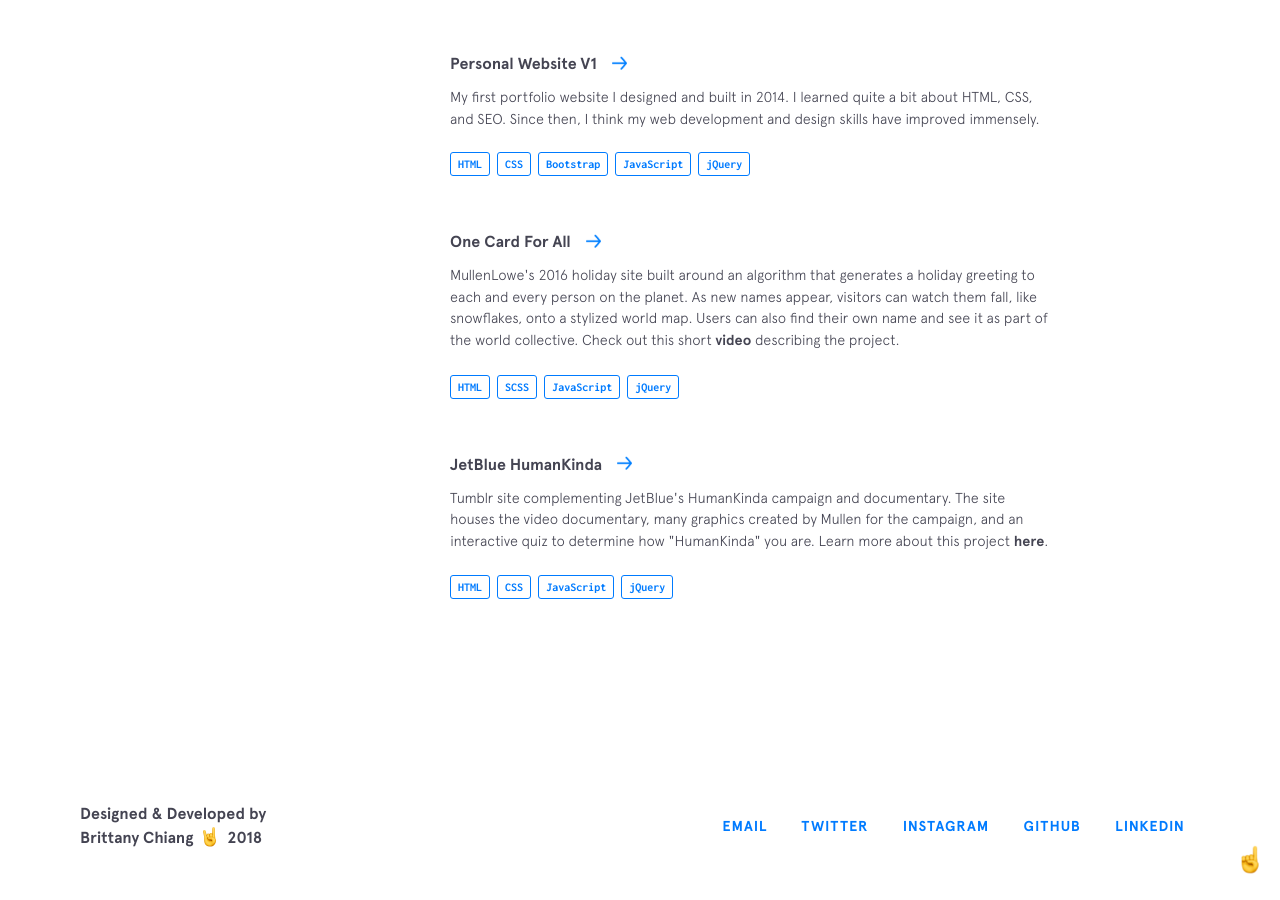
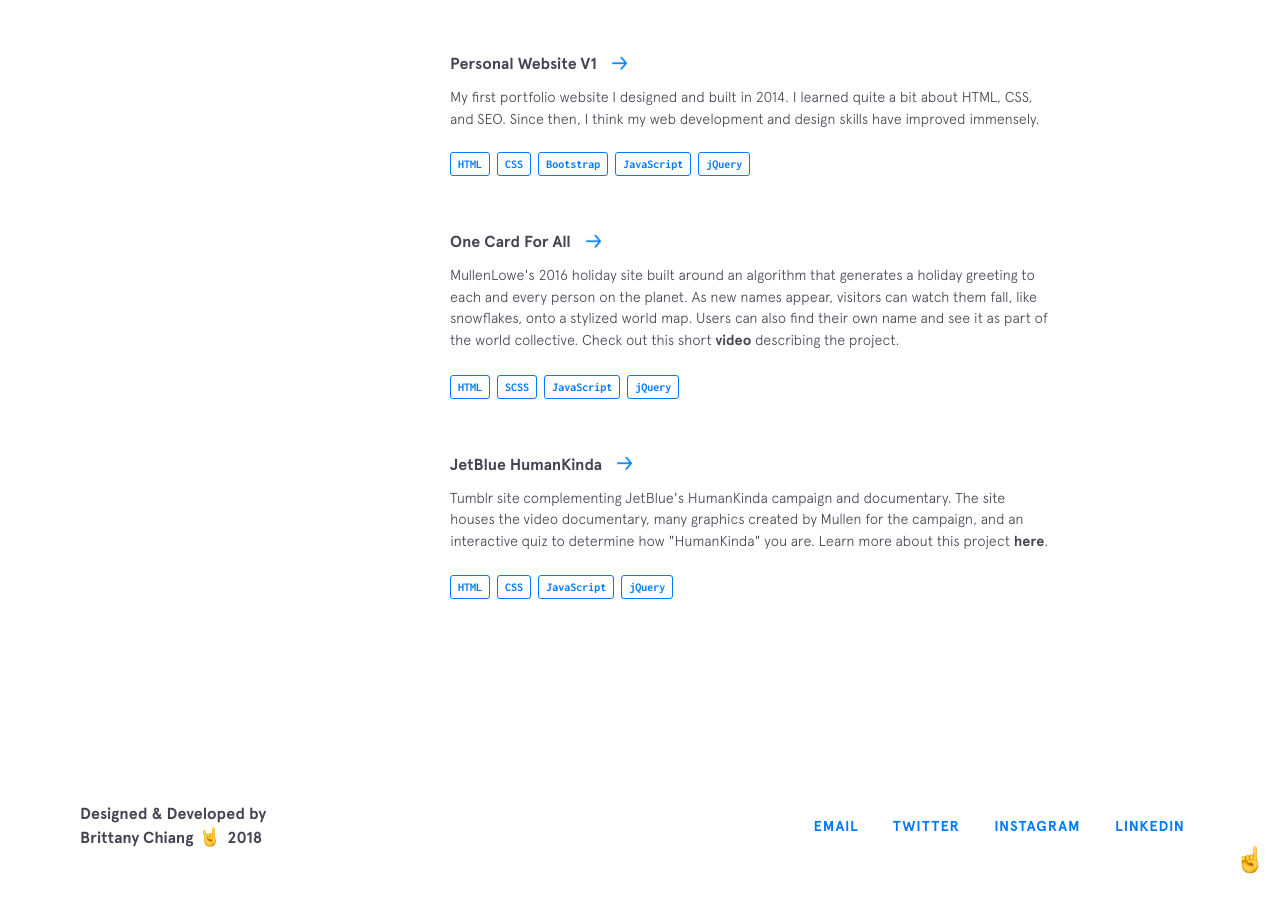
Before and after one commit to bthv1/baptistethevelein.fr, a Jekyll site: the page built from index.html, in a window 1280 px wide and 900 px high, scrolled down 6505 px. Built offline with Jekyll 4.4.1, drawn with Linux system fonts in a browser that asks for light colours; nearby versions of some CDN libraries.

Commit message:
Update _config.yml

```diff
--- a/_config.yml
+++ b/_config.yml
@@ -15,8 +15,6 @@ social:
     url: https://twitter.com/bthevelein
   - title: instagram
     url: https://instagram.com/bthevelein
-  - title: github
-    url: https://github.com/bthv1
   - title: linkedin
     url: https://www.linkedin.com/in/bthevelein/
 
```
